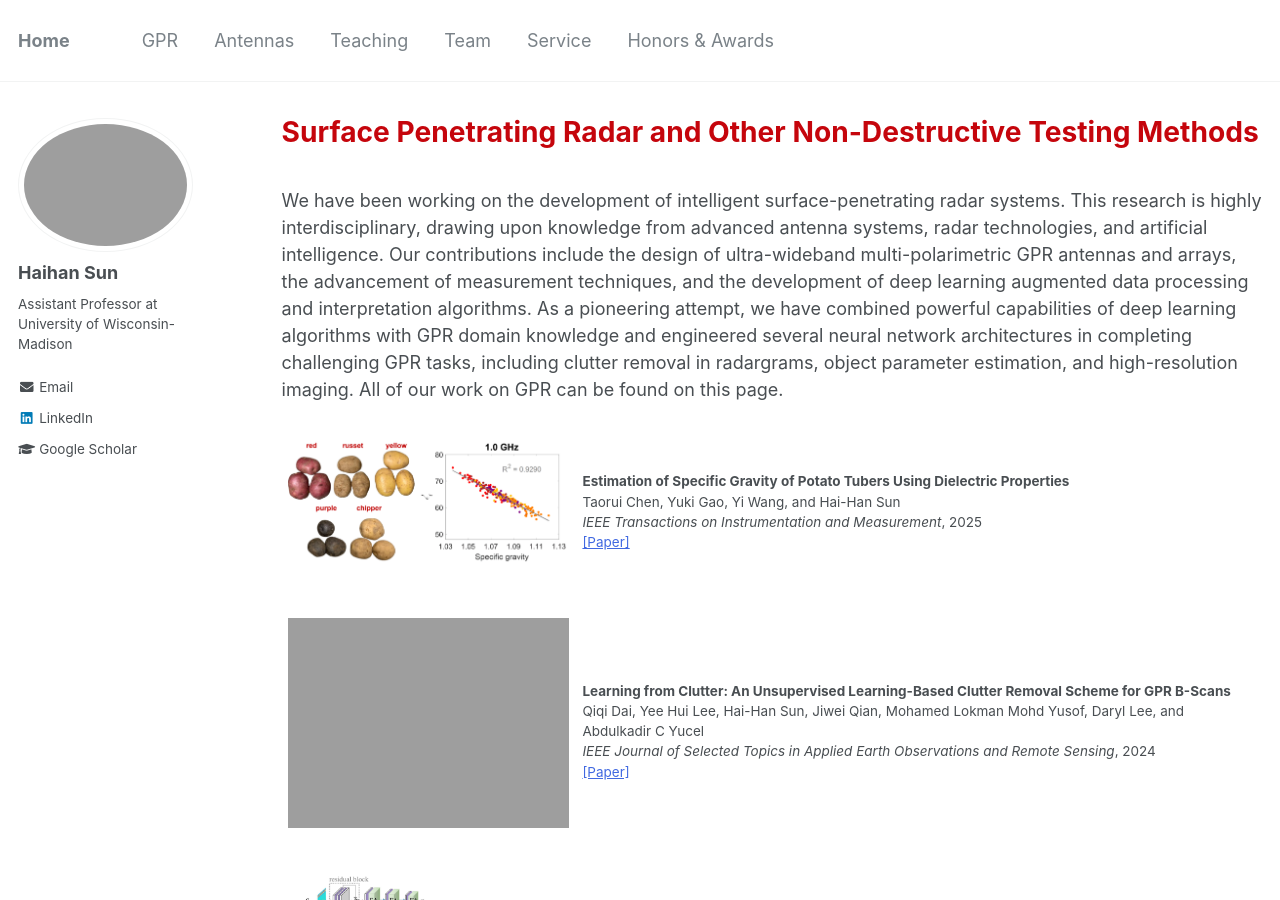
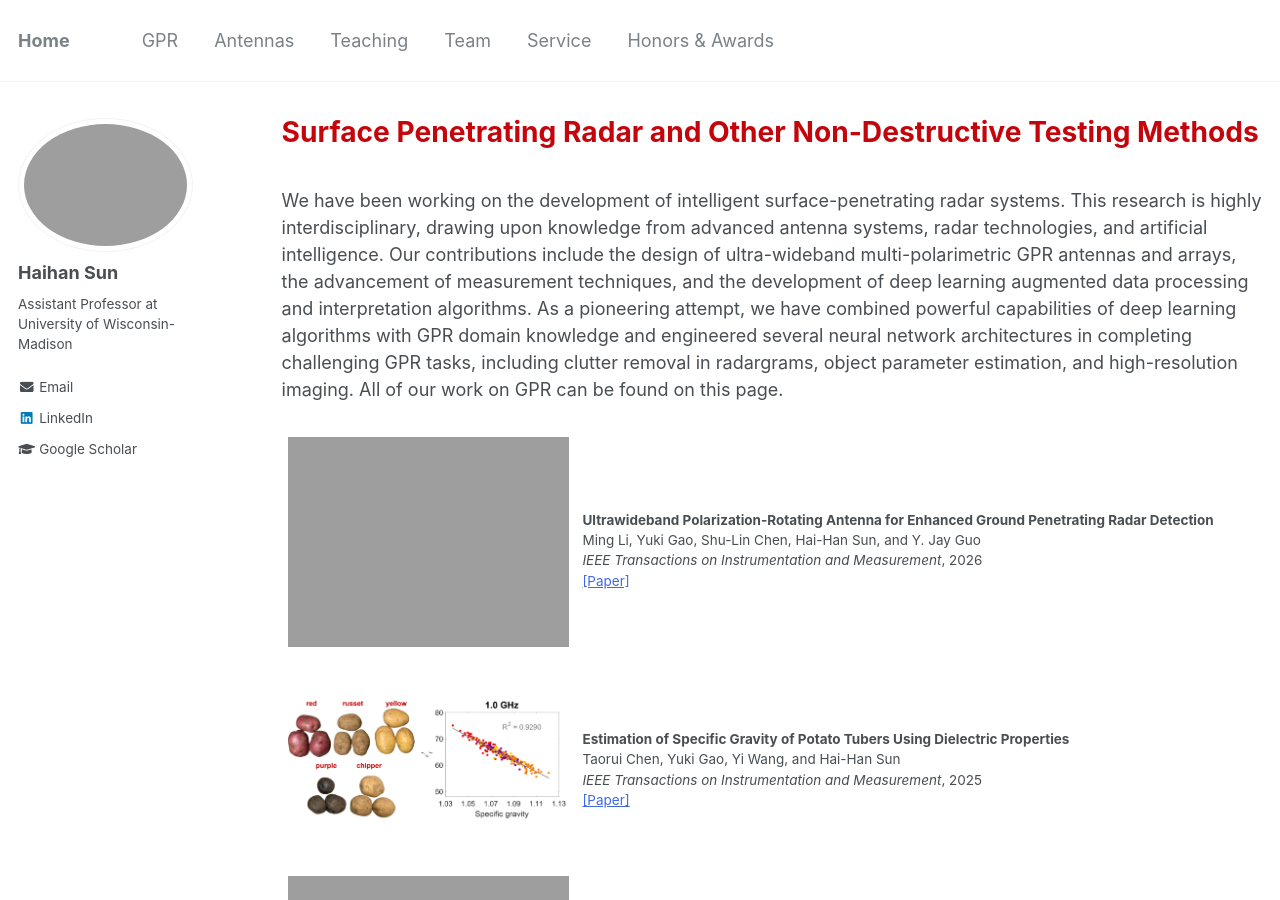
Before and after one commit to Haihan-Sun/Haihan-Sun.github.io, a Jekyll site: the page built from _pages/GPR.html, in a window 1280 px wide and 900 px high. Built offline with Jekyll 4.4.1, drawn with Linux system fonts in a browser that asks for light colours.

Commit message:
Update GPR.html

```diff
--- a/_pages/GPR.html
+++ b/_pages/GPR.html
@@ -22,6 +22,20 @@ and interpretation algorithms. As a pioneering attempt, we have combined powerfu
 and engineered several neural network architectures in completing challenging GPR tasks, including clutter removal in radargrams, object parameter estimation, and high-resolution imaging. All of our work on GPR can be found on this page. <br />
 
 <br>
+  <table class="imgtable">
+  <tr>
+    <td style = "width:30%">
+      <img src="https://haihan-sun.github.io/_pages/images/GPR16.png" width="300" >&nbsp; &nbsp; &nbsp;
+    </td>
+  <td align="left"><p><b> Ultrawideband Polarization-Rotating Antenna for Enhanced Ground Penetrating Radar Detection </b> <br />
+   Ming Li, Yuki Gao, Shu-Lin Chen, Hai-Han Sun, and Y. Jay Guo  <br/>
+    <i>IEEE Transactions on Instrumentation and Measurement</i>, 2026  <br/>
+    <a href="https://arxiv.org/pdf/2611.11523" style="color:#4169e1">[Paper]</a>  <br />
+
+  </td>
+ </tr>
+</table>
+
 
   <table class="imgtable">
   <tr>
```
